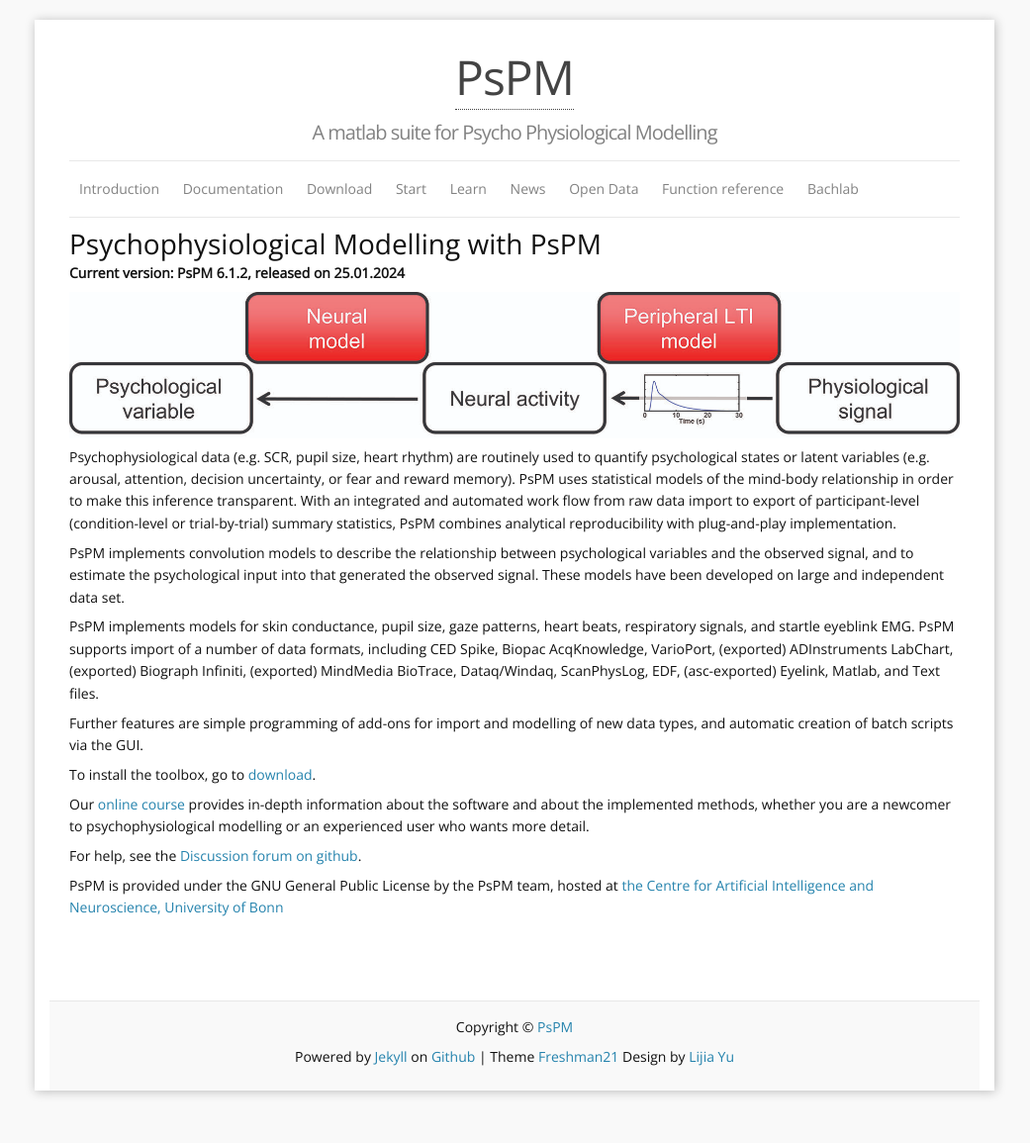
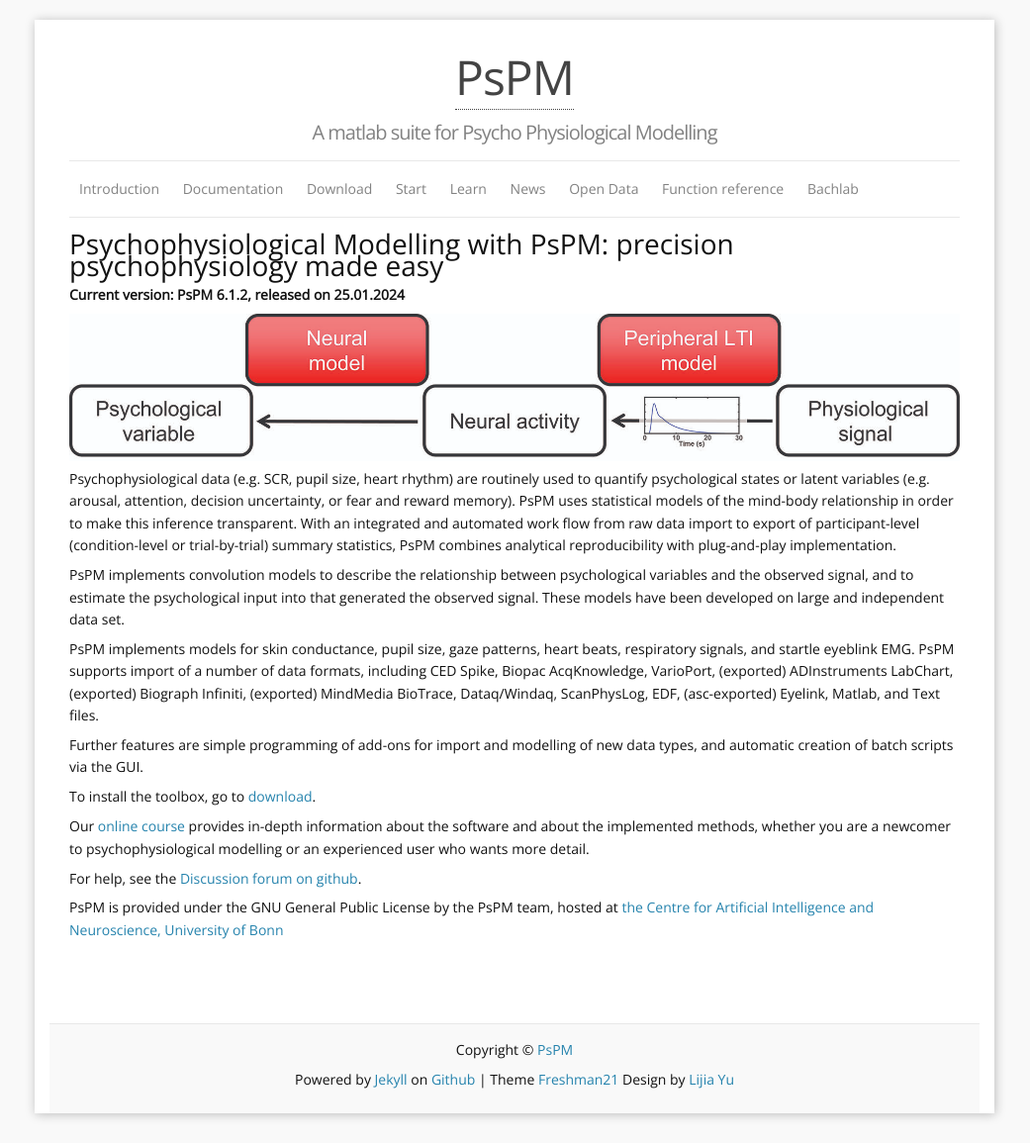
Before and after one commit to bachlab/PsPM, a Jekyll site: the page built from index.markdown, in a window 1280 px wide. Shown: the whole page at 99% size, without its empty margins (120-1161 px from the left). Built offline with Jekyll 4.4.1, drawn with Linux system fonts in a browser that asks for light colours; before the commit the page ends 1132 px from its top, so only the background shows below that.

Commit message:
update text

```diff
--- a/index.markdown
+++ b/index.markdown
@@ -6,7 +6,7 @@
 title: Start
 ---
 
-# Psychophysiological Modelling with PsPM
+# Psychophysiological Modelling with PsPM: precision psychophysiology made easy
 
 **Current version: PsPM 6.1.2, released on 25.01.2024**
 
```
